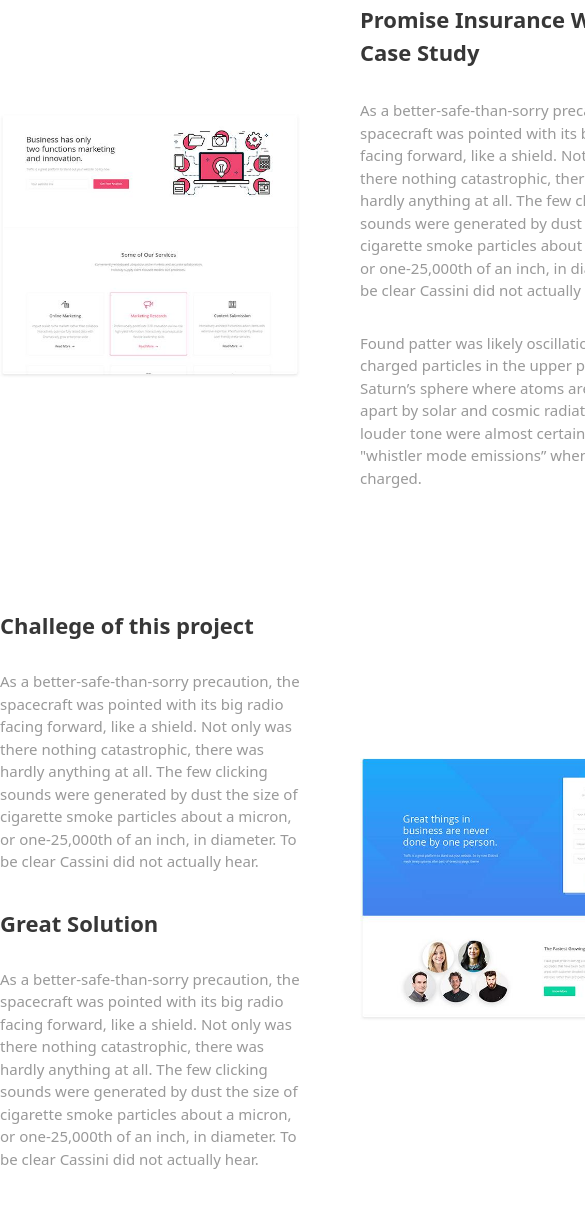
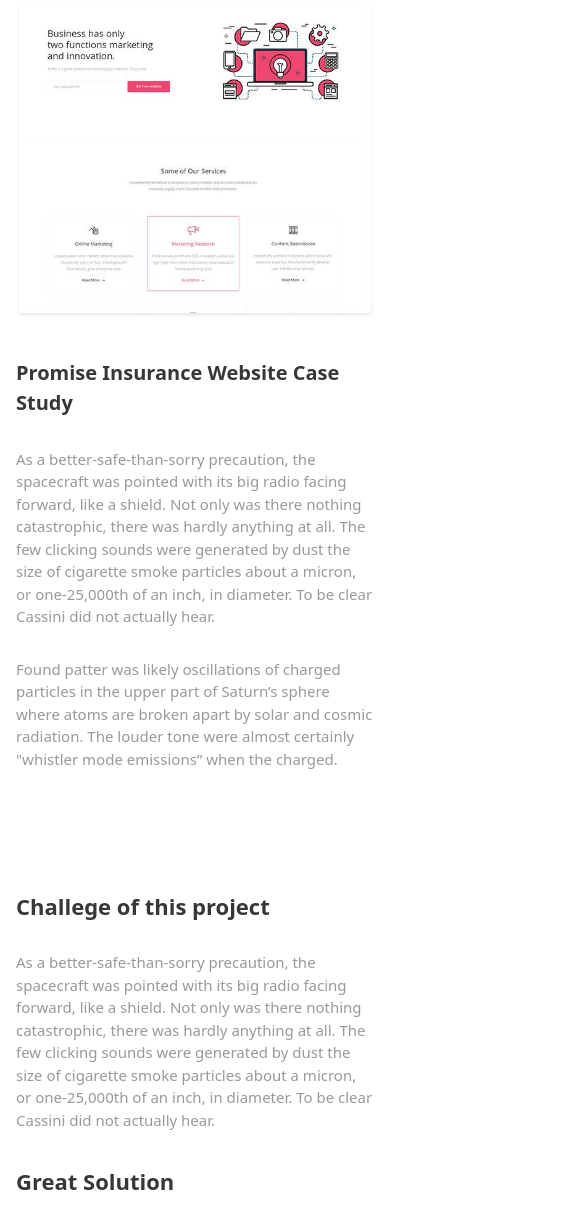
Before and after one commit to shishirrahman00/traffic-tailwind, a website: page case-study-details.html in a window 390 px wide. Shown: the part 785-2000 px from the top of the page, 585 px wide, since content can reach past the window. Drawn offline with nearby package versions, Linux system fonts and the light colour scheme.

Commit message:
Added case details full responsive

```diff
--- a/case-study-details.html
+++ b/case-study-details.html
@@ -3,7 +3,7 @@
   <head>
     <meta charset="UTF-8" />
     <meta name="viewport" content="width=device-width, initial-scale=1.0" />
-    <title>Case Study-2</title>
+    <title>Case Study Details</title>
     <link rel="stylesheet" href="./assets/css/output.css" />
     <link
       rel="stylesheet"
@@ -103,23 +103,29 @@
     <!-- HERO-BANNER-END -->
 
     <!-- PROJECT-SECTION-START -->
-    <div class="py-[120px]">
+    <div class="py-[120px] px-4 md:px-7 xl:px-0">
       <div class="container mx-auto">
-        <div class="grid grid-cols-12 gap-x-[60px] items-center">
-          <div class="col-start-1 col-end-7">
-            <div>
+        <div
+          class="grid grid-cols-12 md:gap-x-[30px] lg:gap-x-[60px] items-center"
+        >
+          <div class="md:col-start-1 md:col-end-7 col-start-1 col-end-13">
+            <div class="mb-10 md:mb-0">
               <img
                 src="./assets/img/case-details-project-img.jpg"
                 alt="photo"
               />
             </div>
           </div>
-          <div class="col-start-7 col-end-13">
+          <div class="md:col-start-7 md:col-end-13 col-start-1 col-end-13">
             <div>
-              <h3 class="text-[22px] text-[#373737] font-bold mb-[30px]">
+              <h3
+                class="text-[20px] md:text-[18px] lg:text-[22px] text-[#373737] font-bold mb-[30px]"
+              >
                 Promise Insurance Website Case Study
               </h3>
-              <p class="text-[15px] text-[#999999] font-light mb-[30px]">
+              <p
+                class="text-[15px] text-[#999999] font-light mb-[30px] md:line-clamp-4 lg:line-clamp-none"
+              >
                 As a better-safe-than-sorry precaution, the spacecraft was
                 pointed with its big radio facing forward, like a shield. Not
                 only was there nothing catastrophic, there was hardly anything
@@ -127,7 +133,9 @@
                 of cigarette smoke particles about a micron, or one-25,000th of
                 an inch, in diameter. To be clear Cassini did not actually hear.
               </p>
-              <p class="text-[15px] text-[#999999] font-light">
+              <p
+                class="text-[15px] text-[#999999] font-light md:line-clamp-4 lg:line-clamp-none"
+              >
                 Found patter was likely oscillations of charged particles in the
                 upper part of Saturn’s sphere where atoms are broken apart by
                 solar and cosmic radiation. The louder tone were almost
@@ -141,16 +149,20 @@
     <!-- PROJECT-SECTION-END -->
 
     <!-- CHALLENGE-SECTION-START -->
-    <div class="pb-[120px]">
+    <div class="pb-[120px] px-4 md:px-7 xl:px-0">
       <div class="container mx-auto">
-        <div class="grid grid-cols-12 gap-x-[60px] items-center">
-          <div class="col-start-1 col-end-7">
+        <div
+          class="grid grid-cols-12 md:gap-x-[30px] lg:gap-x-[60px] items-center"
+        >
+          <div class="md:col-start-1 md:col-end-7 col-start-1 col-end-13">
             <div>
               <div class="mb-[34px]">
                 <h3 class="text-[22px] text-[#373737] font-bold mb-7">
                   Challege of this project
                 </h3>
-                <p class="text-[15px] text-[#999999] font-light">
+                <p
+                  class="text-[15px] text-[#999999] font-light md:line-clamp-4 lg:line-clamp-none"
+                >
                   As a better-safe-than-sorry precaution, the spacecraft was
                   pointed with its big radio facing forward, like a shield. Not
                   only was there nothing catastrophic, there was hardly anything
@@ -160,11 +172,13 @@
                   not actually hear.
                 </p>
               </div>
-              <div>
+              <div class="mb-10 md:mb-0">
                 <h3 class="text-[22px] text-[#373737] font-bold mb-7">
                   Great Solution
                 </h3>
-                <p class="text-[15px] text-[#999999] font-light">
+                <p
+                  class="text-[15px] text-[#999999] font-light md:line-clamp-4 lg:line-clamp-none"
+                >
                   As a better-safe-than-sorry precaution, the spacecraft was
                   pointed with its big radio facing forward, like a shield. Not
                   only was there nothing catastrophic, there was hardly anything
@@ -176,7 +190,7 @@
               </div>
             </div>
           </div>
-          <div class="col-start-7 col-end-13">
+          <div class="md:col-start-7 md:col-end-13 col-start-1 col-end-13">
             <div>
               <img src="./assets/img/case-details-challenge.jpg" alt="photo" />
             </div>
```
Also changed, not shown: assets/css/output.css.
